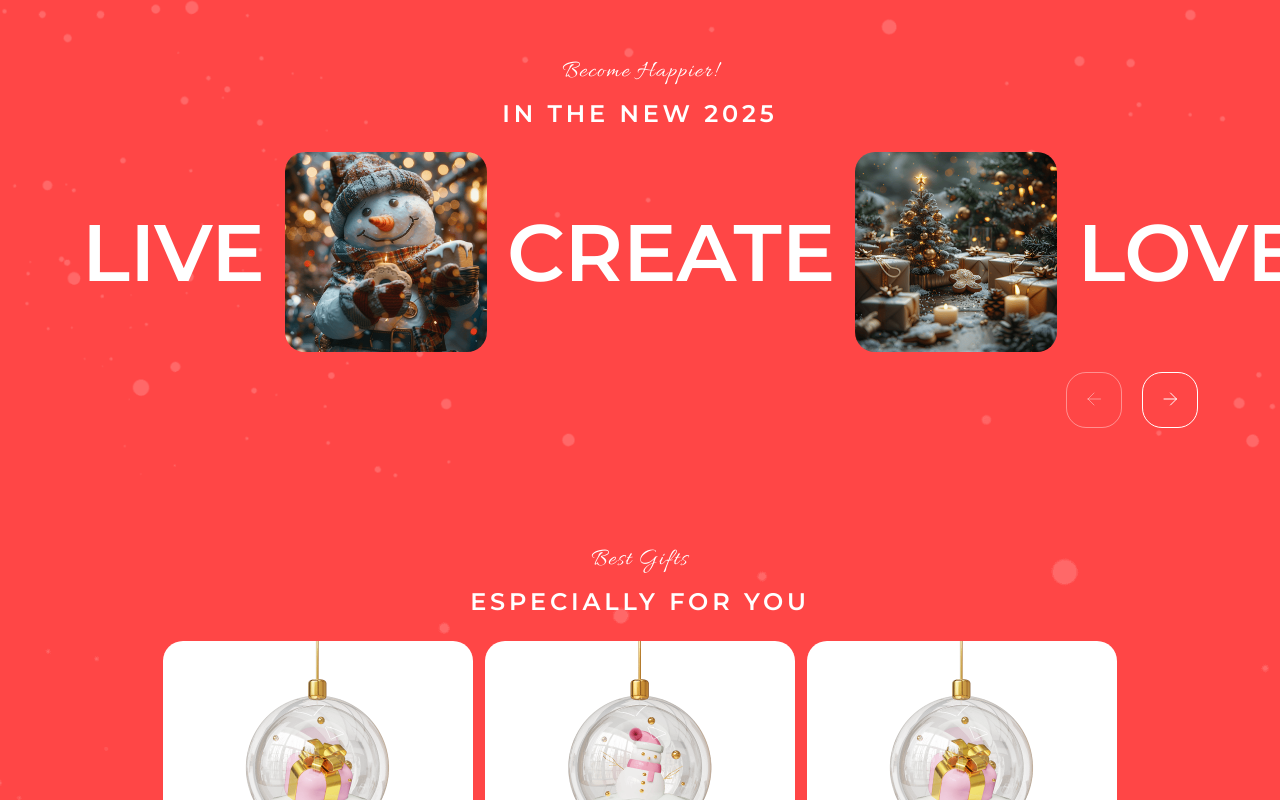
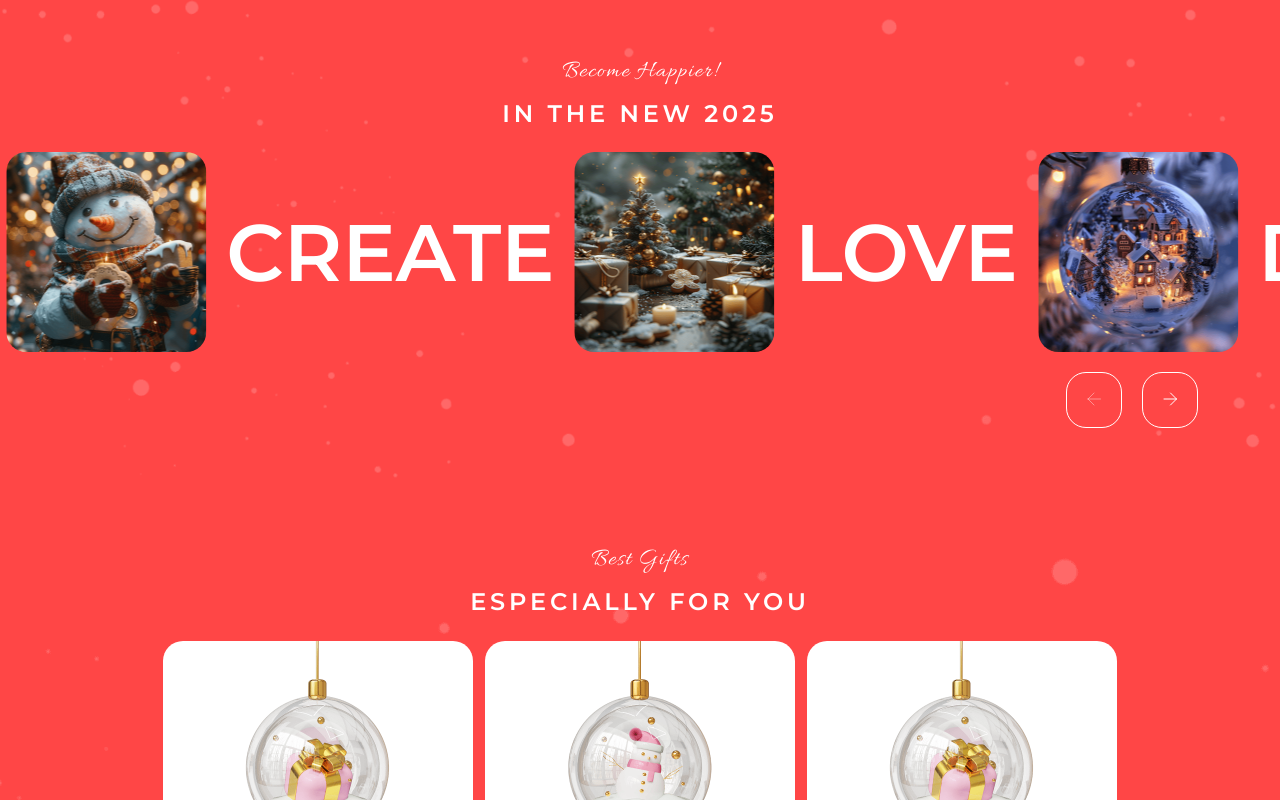
Before and after one commit to dzlek/rs-school-2024, a website: page christmas-shop/index.html in a window 1280 px wide. Both pictures are taken after a click on the button 1170 px from the left and 1636 px from the top of the page. Shown: the part 1236-2036 px from the top of the page. Drawn offline with Linux system fonts and the light colour scheme.

Commit message:
feat: add slider

```diff
--- a/christmas-shop/index.html
+++ b/christmas-shop/index.html
@@ -15,7 +15,7 @@
 
 <body data-page="index">
 <!-- https://www.figma.com/design/MkTvRUSlpZGOHH6Kq223Nn/Christmas-Shop-(Copy)?node-id=0-1&node-type=canvas&t=h3rsBm1es0AdLonK-0 -->
-<!-- https://github.com/rolling-scopes-school/tasks/blob/master/tasks/christmas-shop/christmas-shop-part2.md -->
+<!-- https://github.com/rolling-scopes-school/tasks/blob/master/tasks/christmas-shop/christmas-shop-part3.md -->
 <header>
     <div class="logo ">
         <a href="index.html">
@@ -62,6 +62,7 @@
 <p class="caption">Become Happier!</p>
 <h2 class="header2">in the new 2025</h2>
 </div>
+<div class="slider-container">
     <div class="slider-items">
         <p class="sliderText">Live</p>
         <img src="./public/images/snowman.png" alt="snowman" class="slider-image">
@@ -73,11 +74,12 @@
         <img src="./public/images/fairytale-house.png" alt="fairytale-house" class="slider-image">
 
     </div>
+</div>
 <div class="slider-buttons">
-<button class="btn-slider" disabled><svg class="slider-icon" width="14" height="14" viewBox="0 0 14 14" fill="none" xmlns="http://www.w3.org/2000/svg">
+<button class="btn-slider" id="btn-left"><svg class="slider-icon" width="14" height="14" viewBox="0 0 14 14" fill="none" xmlns="http://www.w3.org/2000/svg">
     <path d="M13.5 7H1M1 7L7 1M1 7L7 13" stroke="white" stroke-opacity="0.4" stroke-linecap="round" stroke-linejoin="round"/>
     </svg></button>
-<button class="btn-slider"><svg class="slider-icon" width="14" height="14" viewBox="0 0 14 14" fill="none" xmlns="http://www.w3.org/2000/svg">
+<button class="btn-slider" id="btn-right"><svg class="slider-icon" width="14" height="14" viewBox="0 0 14 14" fill="none" xmlns="http://www.w3.org/2000/svg">
     <path d="M1 7H13.5M13.5 7L7.5 1M13.5 7L7.5 13" stroke="white" stroke-linecap="round" stroke-linejoin="round"/>
     </svg></button>
 </div>
--- a/christmas-shop/src/js/main.js
+++ b/christmas-shop/src/js/main.js
@@ -78,4 +78,48 @@ document.addEventListener("DOMContentLoaded", () => {
     setInterval(updateTimer, 1000);
     updateTimer();
   }
+  // Slider items находятся внутри контейнера. Мы будем двигать items внутри контейнера
+
+  const sliderContainer = document.querySelector(".slider-container");
+  const sliderItems = document.querySelector(".slider-items");
+  const btnLeft = document.querySelector("#btn-left");
+  const btnRight = document.querySelector("#btn-right");
+
+  const sliderContainerWidth = sliderContainer.scrollWidth; // общая длинна TotalWidth
+  console.log("TotalWidth", sliderContainerWidth);
+  const sliderItemsWidth = sliderItems.offsetWidth; // видим visibleArea
+  console.log("visibleArea", sliderItemsWidth);
+  const screenWidth = window.innerWidth;
+  console.log("ширина", screenWidth); // ширина экрана
+
+  let numberOfClicks = screenWidth >= 768 ? 3 : 6;
+  let step = (sliderContainerWidth - sliderItemsWidth) / numberOfClicks;
+  let currentPosition = 0;
+  btnLeft.disabled = true;
+
+  btnRight.addEventListener("click", () => {
+    currentPosition += step;
+    console.log(currentPosition);
+    sliderItems.style.transform = `translateX(-${currentPosition}px)`;
+    btnLeft.disabled = false;
+    if (currentPosition >= sliderContainerWidth - sliderItemsWidth) {
+      btnRight.disabled = true;
+    }
+  });
+
+  btnLeft.addEventListener("click", () => {
+    currentPosition -= step;
+    console.log(currentPosition);
+    sliderItems.style.transform = `translateX(-${
+      currentPosition < 0 ? 0 : currentPosition
+    }px)`;
+    btnRight.disabled = false;
+    if (currentPosition <= 0) {
+      btnLeft.disabled = true;
+    }
+  });
+
+  //
+  //
+  //
 });
--- a/christmas-shop/src/sass/home.scss
+++ b/christmas-shop/src/sass/home.scss
@@ -100,15 +100,21 @@
   justify-content: center;
   align-items: center;
   color: var(--color-static-white);
+  gap: 20px;
   overflow: hidden;
-  gap: 20px;
 }
+.slider-container {
+  width: 100%;
+  overflow: visible;
+  align-self: start;
+}
+
 .slider-items {
   display: flex;
   flex-direction: row;
   align-items: center;
-  align-self: start;
   gap: 20px;
+  transition: all 0.3s ease;
 }
 
 .slider-image {
--- a/christmas-shop/src/sass/main.scss
+++ b/christmas-shop/src/sass/main.scss
@@ -55,15 +55,15 @@ header {
     @extend .actionLarge;
   }
 
-  @media (max-width: $tablet-max) {
+  @media (max-width: $tablet-min) {
     display: flex;
     align-items: center;
     justify-content: center;
     position: fixed;
-    top: 64px;
+    top: 45px;
     right: 0;
     width: 100%;
-    height: calc(100vh - 64px);
+    height: calc(100vh - 45px);
     background-color: var(--color-static-white);
     transform: translateX(100%);
     transition: transform $transition-time ease;
@@ -77,7 +77,7 @@ header {
     align-items: center;
     justify-content: center;
 
-    @media (max-width: $tablet-max) {
+    @media (max-width: $tablet-min) {
       flex-direction: column;
       gap: 32px;
     }
@@ -128,7 +128,7 @@ header {
     top: 23px;
   }
 
-  @media (max-width: $tablet-max) {
+  @media (max-width: $tablet-min) {
     display: flex;
   }
 
```
Also changed, not shown: christmas-shop/src/css/gifts.css, christmas-shop/src/css/home.css, christmas-shop/src/css/main.css, 1 other file. Lines whose indentation alone changed are shown as unchanged.
